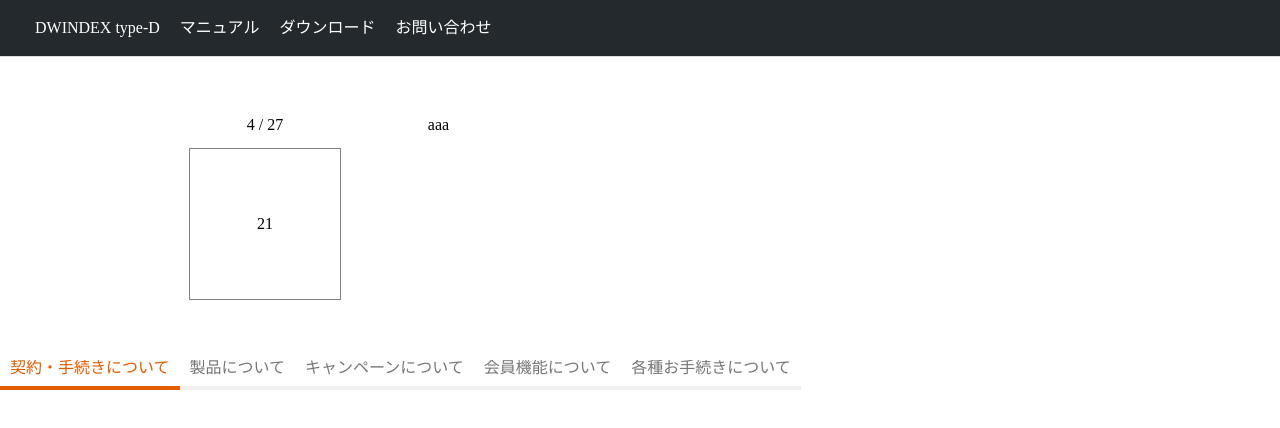
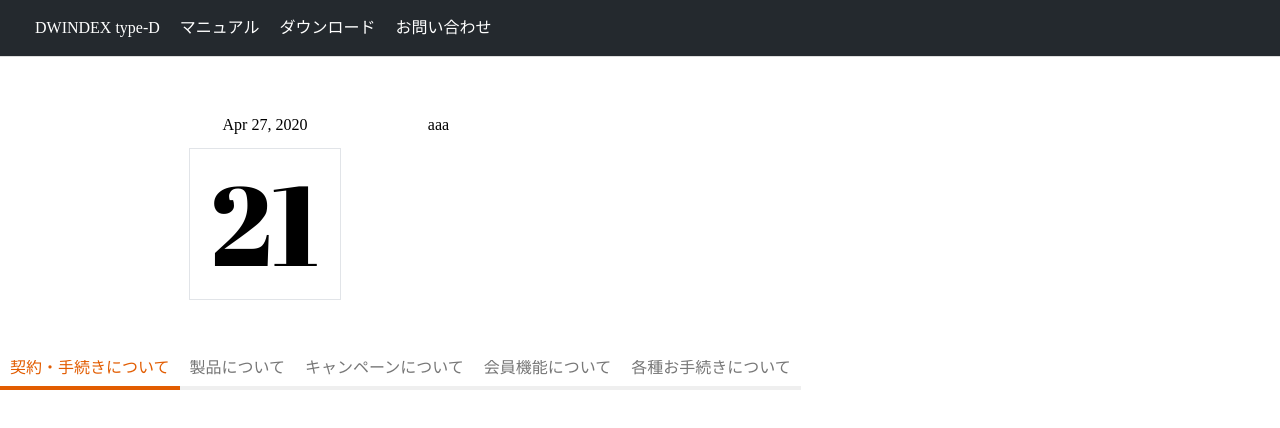
Before and after one commit to hydrangeas/css-sample, a Nuxt app: page / in a window 1280 px wide. Shown: the top 428 px of the page. Built offline with nearby package versions, Linux system fonts and the light colour scheme.

Commit message:
歯数の装飾を追加

```diff
--- a/components/Aside.vue
+++ b/components/Aside.vue
@@ -1,7 +1,7 @@
 <template>
   <aside class="ly_cont_side">
     <h2 class="el_lv4Heading">
-      4 / 27
+      Apr 27, 2020
     </h2>
     <div class="ly_score_square">
       <div class="el_score">
@@ -11,6 +11,7 @@
   </aside>
 </template>
 <style lang="scss">
+@import url('https://fonts.googleapis.com/css2?family=Abril+Fatface&display=swap');
 .ly_cont_side {
   flex: 0 0 260px;
   margin-right: 3.25203%;
@@ -26,12 +27,14 @@
   margin-left: auto;
   margin-right: auto;
   // 枠
-  border: 1px solid gray;
+  border: 1px solid #e1e4e8;
   // 内部データのレイアウト指定
   display: flex;
   justify-content: center;
   align-items: center;
 }
 .el_score {
+  font-family: 'Abril Fatface', cursive;
+  font-size: 7em;
 }
 </style>
```
